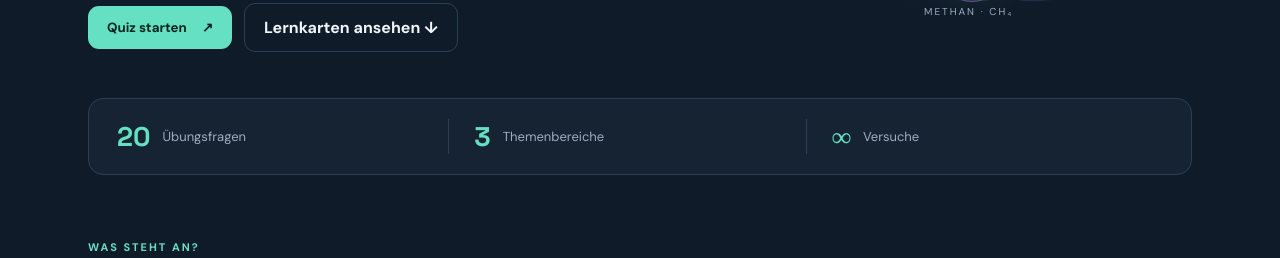
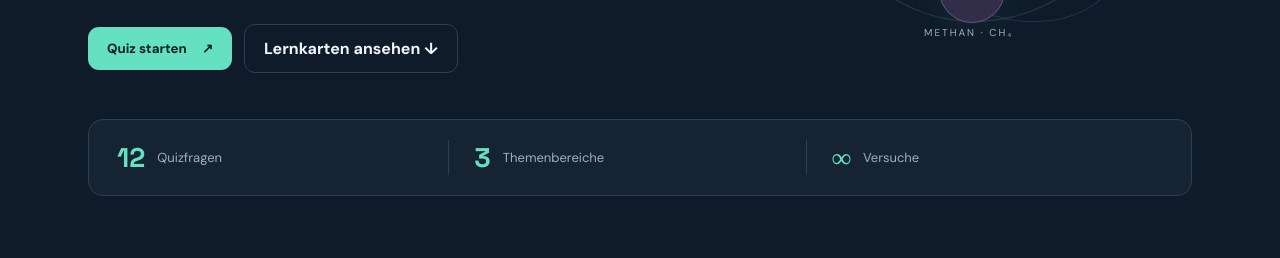
Before and after one commit to David-dev-web/Chemie-Lab, a plain HTML site: page index.html in a window 1280 px wide. Shown: the part 491-749 px from the top of the page. Drawn offline with Linux system fonts and the light colour scheme.

Commit message:
Correct quiz count and add SEO description

```diff
--- a/index.html
+++ b/index.html
@@ -3,7 +3,7 @@
 <head>
   <meta charset="UTF-8">
   <meta name="viewport" content="width=device-width, initial-scale=1">
-  <meta name="theme-color" content="#101d2c">
+  <meta name="theme-color" content="#101d2c">\n  <meta name="description" content="Interaktiver Chemie-Lernhub für Klasse 9: Quiz, Lernkarten und Themen zu Biogas, Methan und Alkanen.">
   <title>Chemie Lab — Lernhub</title>
   <link rel="stylesheet" href="style.css">
 </head>
@@ -33,7 +33,7 @@
     </section>
 
     <section class="stats">
-      <div><strong>20</strong><span>Übungsfragen</span></div><div><strong>3</strong><span>Themenbereiche</span></div><div><strong>∞</strong><span>Versuche</span></div>
+      <div><strong>12</strong><span>Quizfragen</span></div><div><strong>3</strong><span>Themenbereiche</span></div><div><strong>∞</strong><span>Versuche</span></div>
     </section>
     <section class="section" id="topics">
       <div class="section-heading"><div><div class="eyebrow">WAS STEHT AN?</div><h2>Deine Themen</h2></div><span class="section-note">Kurz & verständlich</span></div>
```
